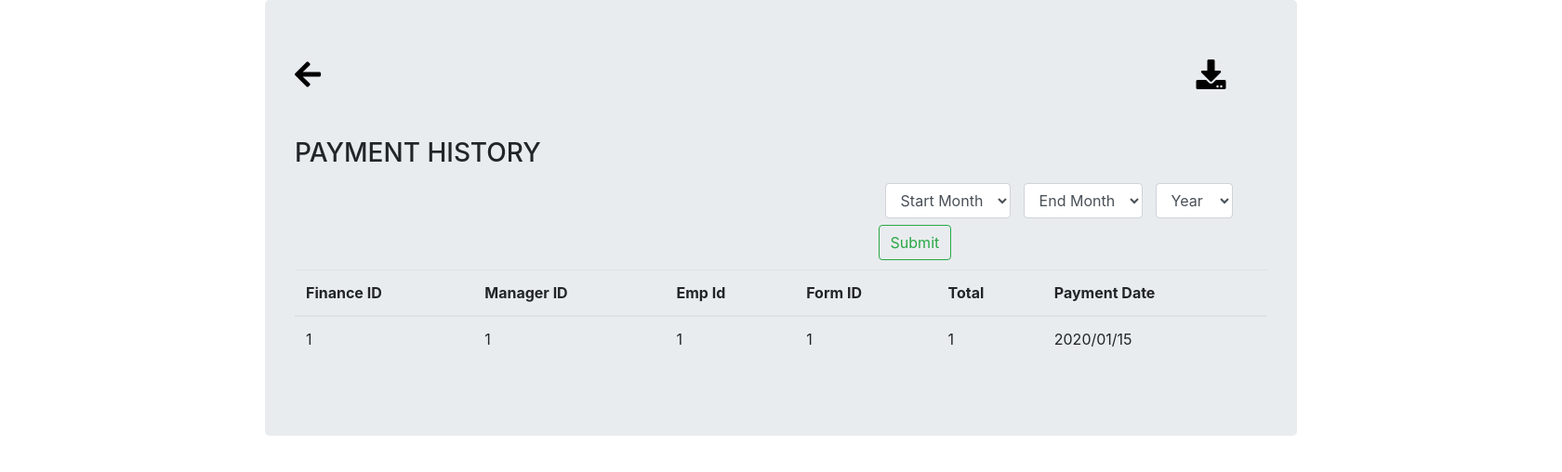
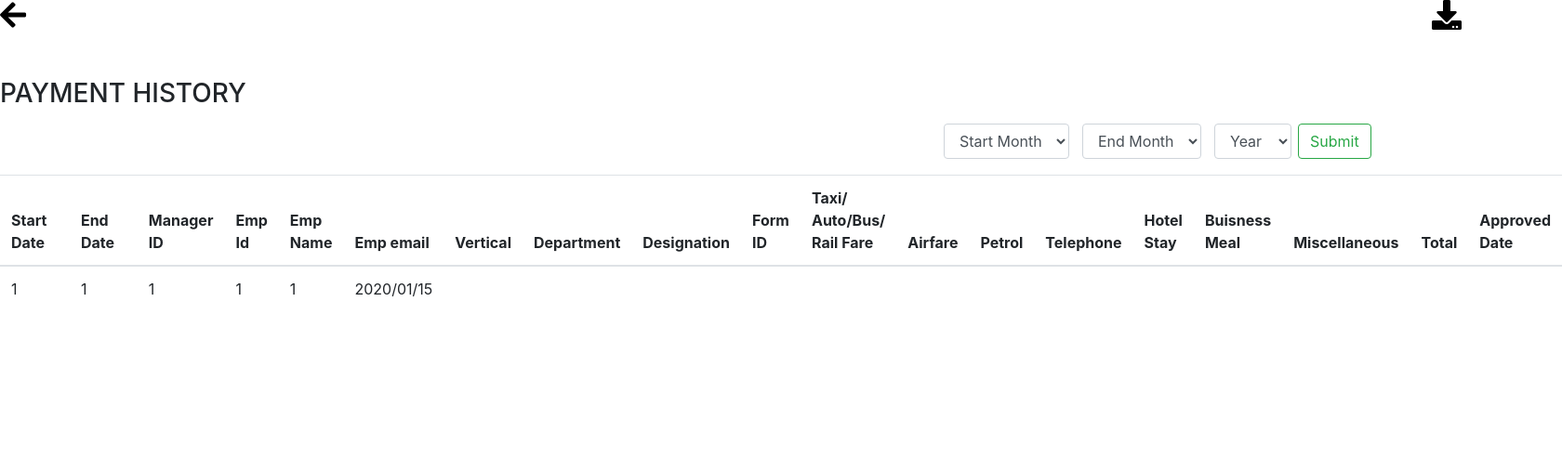
Before and after one commit to pandeyarun709/Quikr-Reimbursement-systems, a Symfony app: template quikr-reimbursementSys/templates/views/paymenthistory.html.twig in a window 1680 px wide. Shown: the part 60-568 px from the top of the page at 93% size. Run offline with Twig, Linux system fonts and the light colour scheme; the template is opened without the code that fills it: most values are stand-ins (such as "Sample title", 1, 10 or a date in 2020); some libraries are stand-ins or nearby versions.

Commit message:
Finance View Changes

```diff
--- a/quikr-reimbursementSys/templates/views/addNewExpense.html.twig
+++ b/quikr-reimbursementSys/templates/views/addNewExpense.html.twig
@@ -35,7 +35,7 @@
         <th width="10%">End Date</th>
         <th>Taxi/ Auto/Bus/ Rail Fare</th>
         <th>Airfare</th>
-        <th>Petrol Reimbursement</th>
+        <th>Petrol</th>
         <th>Telephone</th>
         <th>Hotel Stay</th>
         <th>Buisness Meal</th>
@@ -86,7 +86,7 @@ $(document).ready(function(){
   html += '<td><input type="text" value="0" name="hotel[]" class="form-control hotel_exp" required/></td>';
   html += '<td><input type="text" value="0" name="buisness[]" class="form-control meal_exp" required/></td>';
   html += '<td><input type="text" value="0" name="miscellaneous[]" class="form-control Miscellaneous" required/></td>';
-  html += '<td><input type="text" name="disc[]" class="form-control disc" required/></td>';
+  html += '<td><textarea type="text" name="disc[]" class="form-control disc" cols="100" rows ="2"  required></textarea></td>';
   html += '<td><input type="file" name="files[]" class="form-control files" required/></td>';
   html += '<td><button type="button" name="remove" class="btn btn-danger btn-sm remove"><span class="glyphicon glyphicon-minus"></span></button></td></tr>';
 
--- a/quikr-reimbursementSys/templates/views/paymenthistory.html.twig
+++ b/quikr-reimbursementSys/templates/views/paymenthistory.html.twig
@@ -17,9 +17,9 @@
     {{ include('inc/navbar.html.twig') }}
 </header>
 
-<section class="container">
+<section class="">
 
-<div class="jumbotron" >
+<div class="" >
 <div style="display:flex">
       <a style="color: black; font-size: em; margin-bottom:50px"  href="/finance"><i class="fas fa-arrow-left"></i></a><br><br>
 
@@ -34,7 +34,6 @@
 <div style="margin-left : 60%; display:flex">
 
    <form class="form-inline my-2 my-lg-0" style="padding-bottom : 10px;" action="/finance/filter" method="POST" >
-
 
               <select id="culscore" name="smonth" class="form-control" style="margin : 7px;">
                 <option value="" selected disabled>Start Month</option>
@@ -90,13 +89,25 @@
             <table cellpadding="0" cellspacing="0" border="0" class="table display" id="example" width="100%">
               <thead>
                   <tr>
-                   <th>Finance ID</th>
-
+                 <th width="10%">Start Date</th>
+                  <th width="10%">End Date</th>
                   <th>Manager ID</th>
                   <th>Emp Id</th>
-                    <th>Form ID</th>
-                    <th>Total</th>
-                    <th>Payment Date</th>
+                  <th>Emp Name</th>
+                  <th>Emp email</th>
+                  <th>Vertical</th>
+                  <th>Department</th>
+                  <th> Designation</th>
+                  <th>Form ID</th>
+                  <th>Taxi/ Auto/Bus/ Rail Fare</th>
+                  <th>Airfare</th>
+                  <th>Petrol</th>
+                  <th>Telephone</th>
+                  <th>Hotel Stay</th>
+                  <th>Buisness Meal</th>
+                  <th>Miscellaneous</th>
+                  <th>Total</th>
+                  <th>Approved Date</th>
                 </tr>
               </thead>
               <tbody>
```
Also changed, not shown: quikr-reimbursementSys/src/Controller/ReimbursementController.php (+6 -1 lines), quikr-reimbursementSys/src/Manager/ReimbursementManager.php (added, +122 -0 lines), quikr-reimbursementSys/templates/views/financeView.html.twig (+18 -12 lines), 1 other file.
